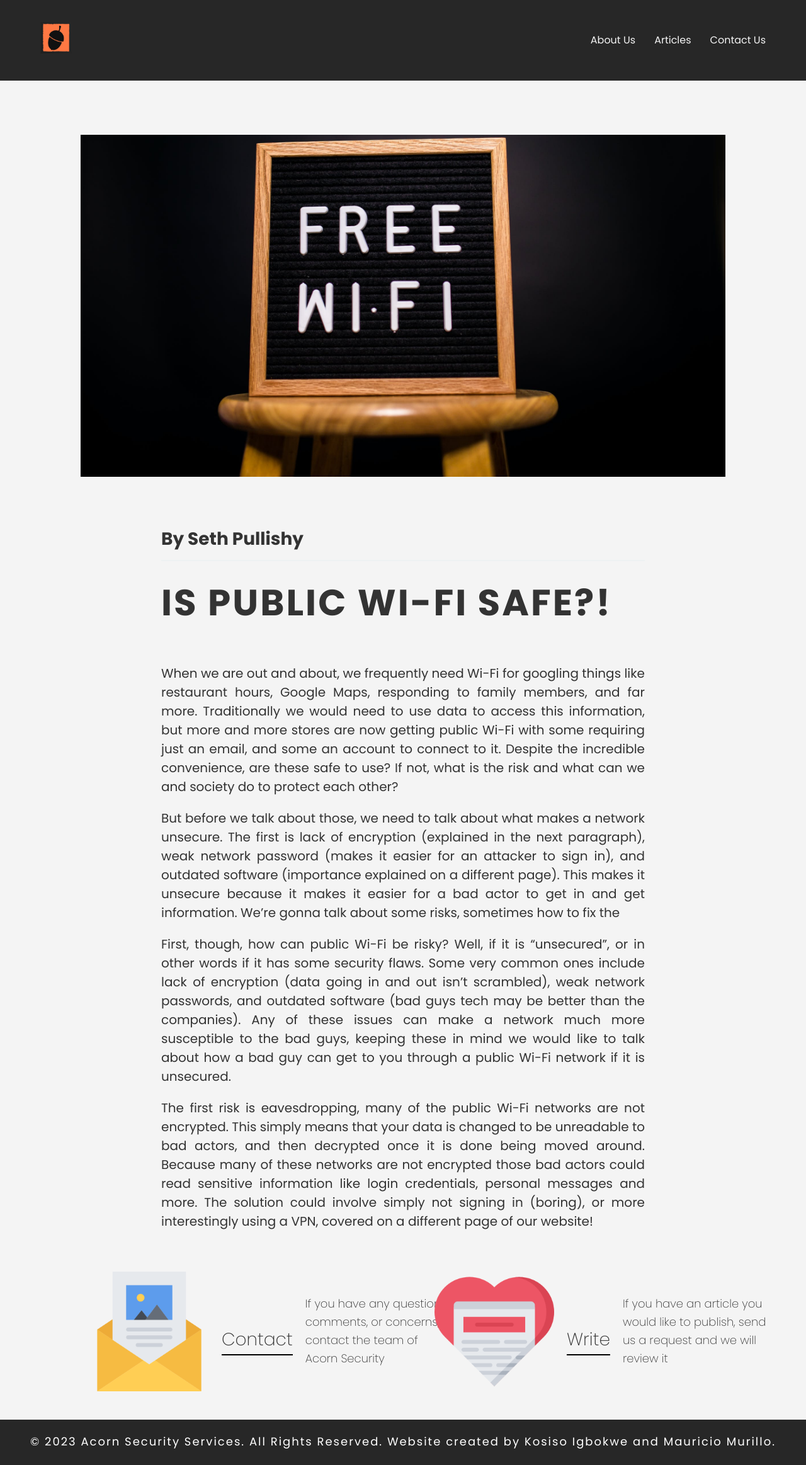
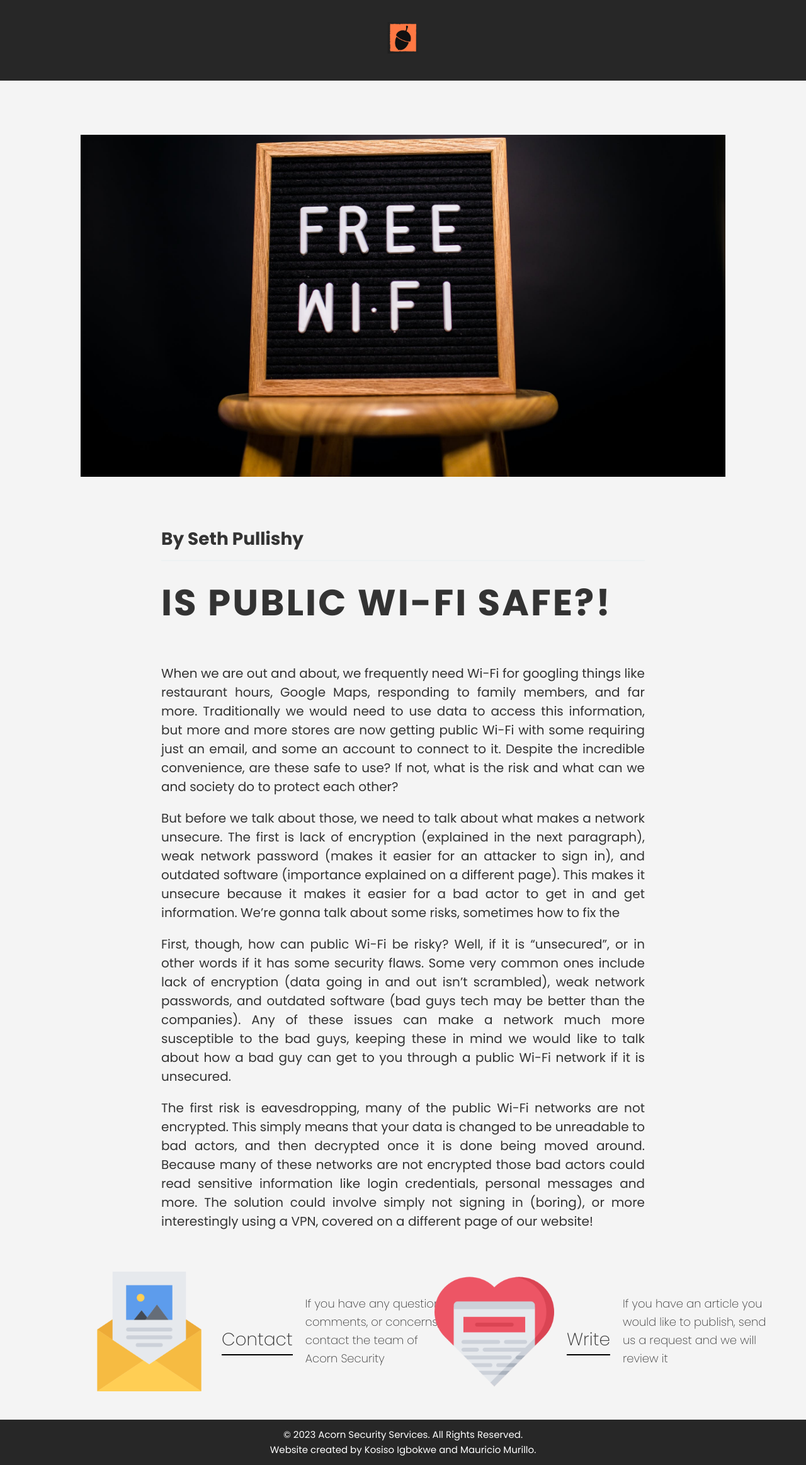
Before and after one commit to igbokwe-kosi/329FinalProject, a plain HTML site: page blog.html in a window 1280 px wide. Shown: the whole page at 63% size. Drawn offline with Linux system fonts and the light colour scheme; a web font is replaced by a local one.

Commit message:
changed navbar and fotter

```diff
--- a/blog.html
+++ b/blog.html
@@ -29,9 +29,6 @@
               />
             </a>
           </li>
-          <li><a href="./index.html/#about">About Us</a></li>
-          <li><a href="./index.html/#articles">Articles</a></li>
-          <li><a href="./index.html/#contact">Contact Us</a></li>
         </ul>
       </nav>
       <section class="hero">
@@ -93,17 +90,22 @@
       </section>
       <section class="main-contact">
         <div class="main-contact-item">
-          <img src="./Assets/Icons/Icon_Contacto.png" alt="" />
+          <img src="./Assets/Icons/Icon_Contacto.png" alt="contact us icon" />
           <h3>Contact</h3>
           <p>
-            If you have any questions, comments, or concerns, contact the team of Acorn Security
+            If you have any questions, comments, or concerns, contact the team
+            of Acorn Security
           </p>
         </div>
         <div class="main-contact-item">
-          <img src="./Assets/Icons/Icon_Escribe.png" alt="" />
+          <img
+            src="./Assets/Icons/Icon_Escribe.png"
+            alt="get your article publish icon"
+          />
           <h3>Write</h3>
           <p>
-            If you have an article you would like to publish, send us a request and we will review it
+            If you have an article you would like to publish, send us a request
+            and we will review it
           </p>
         </div>
       </section>
@@ -112,10 +114,8 @@
     <footer class="footer">
       <div class="container">
         <div class="footer-text">
-          <p>
-            &copy; 2023 Acorn Security Services. All Rights Reserved. Website
-            created by Kosiso Igbokwe and Mauricio Murillo.
-          </p>
+          <p>&copy; 2023 Acorn Security Services. All Rights Reserved.</p>
+          <p>Website created by Kosiso Igbokwe and Mauricio Murillo.</p>
         </div>
       </div>
     </footer>
--- a/css/blogStyles.css
+++ b/css/blogStyles.css
@@ -1,3 +1,7 @@
+html {
+  font-size: 62.5%;
+}
+
 /* HEADER */
 .header {
   display: flex;
@@ -18,13 +22,12 @@
 .nav-links {
   display: flex;
   align-items: center;
+  justify-content: center;
   gap: 3rem;
   list-style: none;
   width: 100%;
 }
-.nav-links li:first-child {
-    margin-right: auto;
-}
+
 .nav-links img {
   width: 5rem;
   height: 5rem;
@@ -65,7 +68,7 @@ h2 {
 }
 
 .text {
-    font-size: 2rem;
+  font-size: 1.8rem;
   font-weight: 300;
   margin-bottom: 1rem;
   color: inherit;
@@ -85,51 +88,51 @@ a:active {
 }
 
 /* main section styles */
-main{
+main {
   margin-top: 150px;
   width: 100vw;
 }
 /* styles main post */
-main .main-post{
+main .main-post {
   width: 80%;
   margin: 0 auto;
   display: flex;
   flex-direction: column;
   place-items: center;
 }
-main .main-post .image-container{
+main .main-post .image-container {
   width: 100%;
   max-height: 555px;
   overflow: hidden;
   margin-bottom: 70px;
 }
-main .main-post .image-container img{
+main .main-post .image-container img {
   width: 100%;
   margin-top: -140px;
 }
 
-main .main-post .post-article{
+main .main-post .post-article {
   width: 75%;
 }
-main .main-post .post-article h3{
+main .main-post .post-article h3 {
   font-size: 2.8rem;
-    font-family: 'Poppins', monospace;
+  font-family: "Poppins", monospace;
   font-weight: 700;
 }
-main .main-post .post-article .divisor{
+main .main-post .post-article .divisor {
   width: 100%;
   height: 1px;
   border: solid 1px #edf1f2;
   margin: 10px 0px;
 }
-main .main-post .post-article h2{
+main .main-post .post-article h2 {
   margin-top: 20px;
   margin-bottom: 50px;
   font-size: 5.8rem;
   font-weight: 700;
   border-bottom: none;
 }
-main .main-post .post-article p{
+main .main-post .post-article p {
   margin: 20px 0px;
   text-align: justify;
   font-size: 2rem;
@@ -137,7 +140,7 @@ main .main-post .post-article p{
   font-weight: 400;
 }
 /* styles contact section */
-main .main-contact{
+main .main-contact {
   width: 100vw;
   height: 35vh;
   display: grid;
@@ -146,17 +149,17 @@ main .main-contact{
   justify-content: center;
   gap: 100px;
 }
-main .main-contact .main-contact-item{
+main .main-contact .main-contact-item {
   height: 190px;
   display: flex;
   flex-direction: column;
   flex-wrap: wrap;
   justify-content: center;
 }
-main .main-contact .main-contact-item img{
+main .main-contact .main-contact-item img {
   height: 100%;
 }
-main .main-contact .main-contact-item h3{
+main .main-contact .main-contact-item h3 {
   font-weight: 100;
   font-size: 2.8rem;
   margin-left: 20px;
@@ -164,7 +167,7 @@ main .main-contact .main-contact-item h3{
   border-bottom: black solid 2px;
   width: fit-content;
 }
-main .main-contact .main-contact-item p{
+main .main-contact .main-contact-item p {
   width: calc(35vw - 200px);
   font-weight: 100;
   font-size: 1.8rem;
@@ -172,16 +175,16 @@ main .main-contact .main-contact-item p{
   margin: 15px 0px;
 }
 /* footer styles */
-footer{
+footer {
   width: 100vw;
   height: 9vh;
   background-color: var(--bg-dark);
   display: flex;
   justify-content: center;
   align-items: center;
+  text-align: center;
 }
-footer p{
-    font-size: 1.8rem;
+footer p {
+  font-size: 1.5rem;
   color: white;
-    letter-spacing: 2px;
 }
```
Lines whose indentation alone changed are shown as unchanged.
